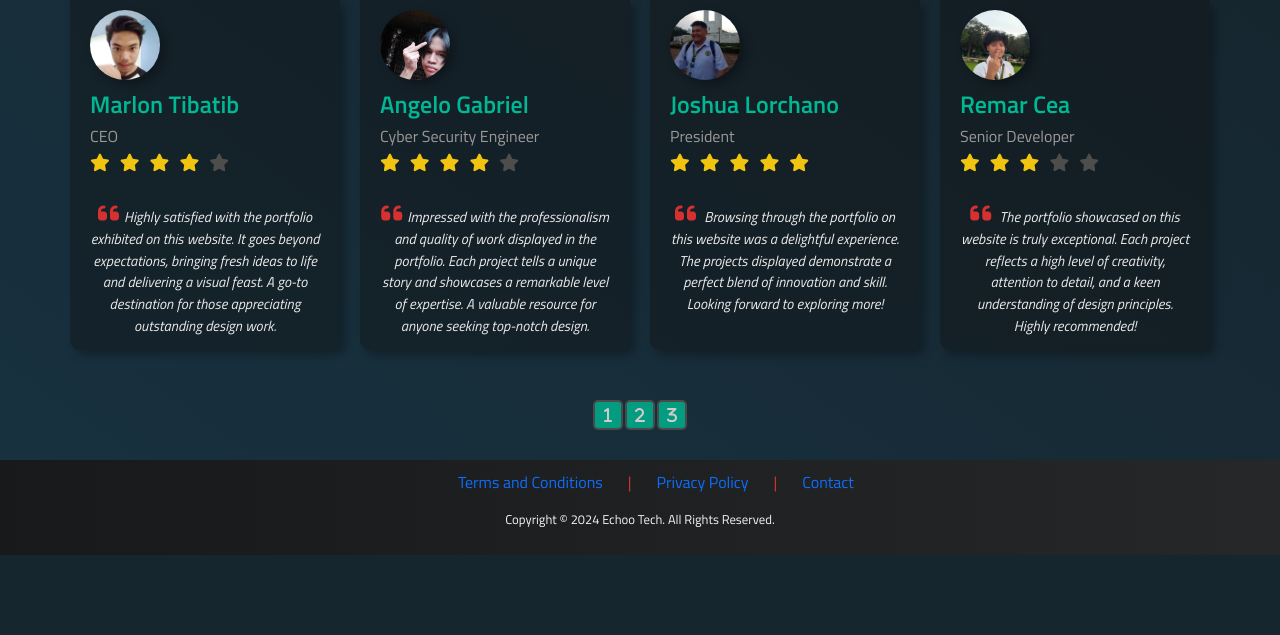
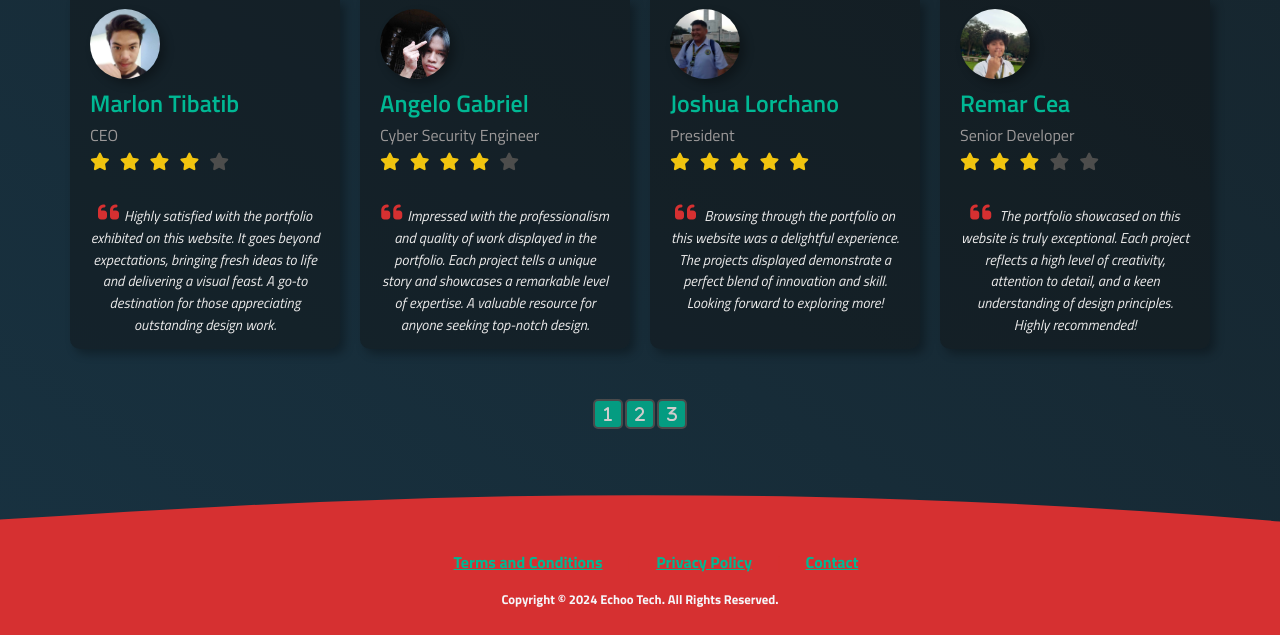
Before and after one commit to Jericho-Paningbatan/Native-Portfolio-Website, a PHP site: page / in a window 1280 px wide. Shown: the part 2578-3213 px from the top of the page. Before the commit the page ends 3133 px from the top, so only its background shows below. Run offline with PHP 8.4, Linux system fonts and the light colour scheme; some libraries are stand-ins or nearby versions.

Commit message:
UPDATE: 4:34 PM

```diff
--- a/css/styles.css
+++ b/css/styles.css
@@ -80,7 +80,7 @@ body{
 
   font-family: var(--font-styles);
   background: linear-gradient(35deg, #183241, #131211);
-
+  position: relative;
 }
 header{
   width: 100%;
@@ -484,7 +484,7 @@ position: relative;
   position: relative;
   overflow: hidden;
   padding-top: 85px;
-  border-top: 1px solid#1a282e;
+  /* border-top: 1px solid#1a282e; */
 }
 .second-sec svg{
 
@@ -1167,8 +1167,29 @@ left: 19px;
 }
 
 /* footer */
+
+.svgfoot {
+  position: relative;
+  bottom: 0;
+  left: 0;
+  width: 100%;
+  overflow: hidden;
+  line-height: 0;
+  transform: rotate(180deg);
+}
+
+.svgfoot svg {
+  position: relative;
+  display: block;
+  width: calc(280% + 1.3px);
+  height: 81px;
+}
+
+.svgfoot .shape-fill {
+  fill: var(--anotherColor5);
+}
 footer{
-
+  border: none;
   display: flex;
   flex-direction: column;
   justify-content: center;
@@ -1176,7 +1197,7 @@ footer{
   width: 100%;
   bottom: 0;
   padding: 10px;
-  background-image: linear-gradient(to right,  #18191a,  #252729);
+  background-color:  var(--anotherColor5);
 
 }
 .links-imp{
@@ -1193,16 +1214,18 @@ footer{
 }
 .links-imp ul li a{
 
-  text-decoration: none;
+  text-decoration:underline ;
   margin-left: 25px;
   margin-right: 25px;
-
+  color: var(--anotherColor);
+  font-weight: 700;
 }
 
 .copyrights{
 
   color: var(--tertiary-color);
   font-size: 0.8em;
+  font-weight: bolder;
 }
 
 
--- a/index.html
+++ b/index.html
@@ -122,7 +122,7 @@
   <section class="second-sec">
     <svg xmlns="http://www.w3.org/2000/svg" viewBox="0 0 1440 320">
       <defs>
-        <linearGradient id="pathGradient" x1="0%" y1="0%" x2="10%" y2="100%">
+        <linearGradient id="pathGradient" x1="0%" y1="0%" x2="40%" y2="90%">
           <stop offset="0%" style="stop-color:#183241" />
           <stop offset="100%" style="stop-color:#131211" />
         </linearGradient>
@@ -436,8 +436,11 @@
 
   </section>
 
-
-
+  <div class="svgfoot">
+    <svg data-name="Layer 1" xmlns="http://www.w3.org/2000/svg" viewBox="0 0 1200 120" preserveAspectRatio="none">
+        <path d="M321.39,56.44c58-10.79,114.16-30.13,172-41.86,82.39-16.72,168.19-17.73,250.45-.39C823.78,31,906.67,72,985.66,92.83c70.05,18.48,146.53,26.09,214.34,3V0H0V27.35A600.21,600.21,0,0,0,321.39,56.44Z" class="shape-fill"></path>
+    </svg>
+</div>
   <footer>
 
     <div class="links-imp">
```
